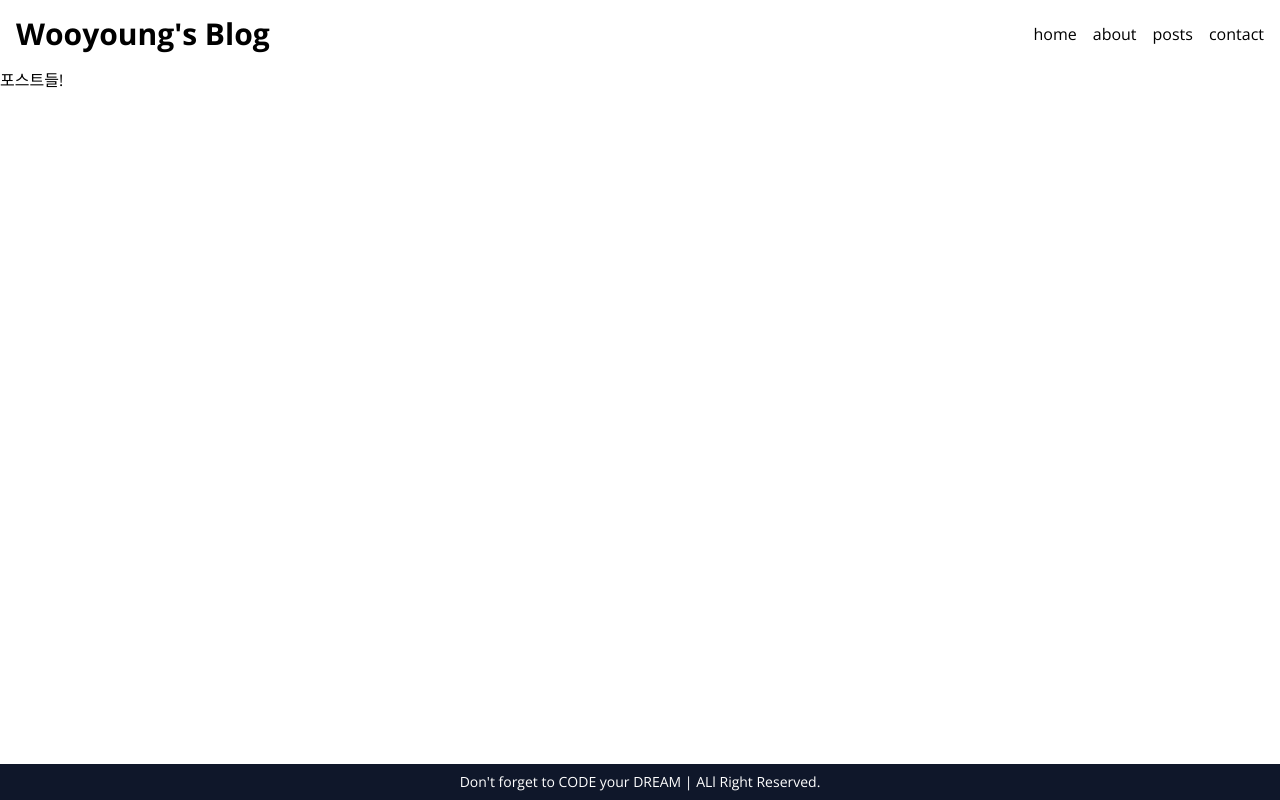
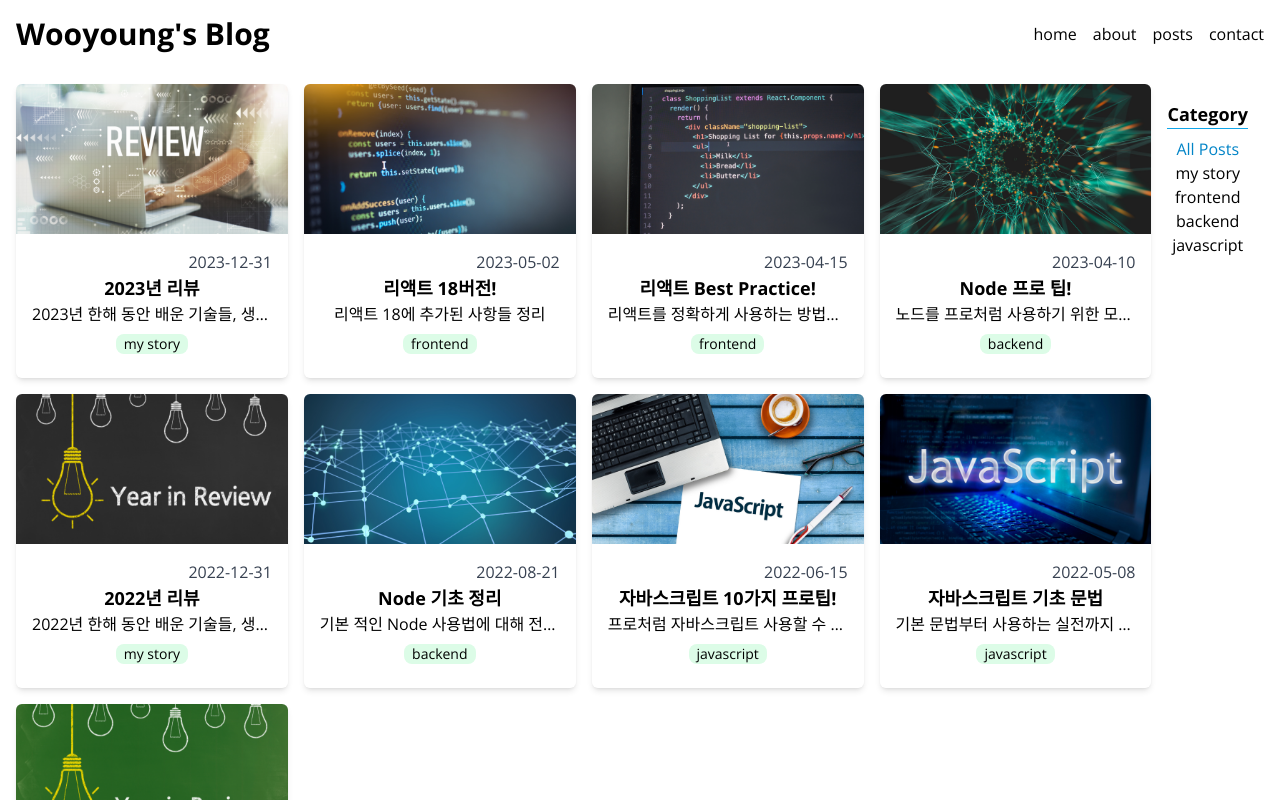
Before and after one commit to whoyoung90/Next-blog, a Next.js app: page /posts in a window 1280 px wide. Built offline with nearby package versions, Linux system fonts and the light colour scheme.

Commit message:
study: 230903 블로그 포스트 페이지

```diff
--- a/src/API/posts.ts
+++ b/src/API/posts.ts
@@ -9,6 +9,7 @@
   path: string;
   featured: boolean;
 };
+export type PostData = Post & { content: string };
 
 export async function getAllPosts(): Promise<Post[]> {
   const filePath = path.join(process.cwd(), "data", "posts.json");
@@ -26,3 +27,15 @@
   return getAllPosts() //
     .then((posts) => posts.filter((post) => !post.featured));
 }
+
+export async function getPostData(fileName: string): Promise<PostData> {
+  const filePath = path.join(process.cwd(), "data", "posts", `${fileName}.md`);
+  const metaData = await getAllPosts() //
+    .then((posts) => posts.find((post) => post.path === fileName));
+
+  if (!metaData)
+    throw new Error(`${fileName}에 해당하는 포스트를 찾을 수 없음`);
+
+  const content = await readFile(filePath, "utf-8");
+  return { ...metaData, content };
+}
--- /dev/null
+++ b/src/app/posts/[slug]/page.tsx
@@ -0,0 +1,17 @@
+import { getPostData } from "@/API/posts";
+
+type Props = {
+  params: {
+    slug: string;
+  };
+};
+
+export default async function PostPage({ params: { slug } }: Props) {
+  const post = await getPostData(slug);
+  return (
+    <>
+      <h1>{post.title}</h1>
+      <pre>{post.content}</pre>
+    </>
+  );
+}
--- a/src/app/posts/page.tsx
+++ b/src/app/posts/page.tsx
@@ -1,3 +1,17 @@
-export default function PostsPage() {
-  return <p>포스트들!</p>;
+import { getAllPosts } from "@/API/posts";
+import FilterablePosts from "@/components/FilterablePosts";
+
+export default async function PostsPage() {
+  const posts = await getAllPosts();
+  const categories = [...new Set(posts.map((post) => post.category))];
+  // ['my story', 'frontend', 'backend', 'javascript']
+
+  return <FilterablePosts posts={posts} categories={categories} />;
 }
+
+/**
+ * post.category들을 그대로 가져오면 중복 데이터 존재
+ *
+ * 그 중복을 Set으로 변환 -> Set을 다시 배열로 변환
+ * Set은 중복이 허용되지 않으므로, 고유한 카테고리들만 출력 가능
+ */
--- /dev/null
+++ b/src/components/Categories.tsx
@@ -0,0 +1,28 @@
+type Props = {
+  categories: string[];
+  selected: string;
+  onClick: (category: string) => void;
+};
+
+export default function Categories({ categories, selected, onClick }: Props) {
+  return (
+    <section className="text-center p-4">
+      <h2 className="text-lg font-bold border-b border-sky-500 mb-2">
+        Category
+      </h2>
+      <ul>
+        {categories.map((category) => (
+          <li
+            className={`cursor-pointer hover:text-sky-500 ${
+              category === selected && "text-sky-600"
+            }`}
+            key={category}
+            onClick={() => onClick(category)}
+          >
+            {category}
+          </li>
+        ))}
+      </ul>
+    </section>
+  );
+}
--- /dev/null
+++ b/src/components/FilterablePosts.tsx
@@ -0,0 +1,35 @@
+"use client";
+import { useState } from "react";
+import { Post } from "@/API/posts";
+import PostsGrid from "./PostsGrid";
+import Categories from "./Categories";
+
+type Props = {
+  posts: Post[];
+  categories: string[];
+};
+const ALL_POSTS = "All Posts";
+
+export default function FilterablePosts({ posts, categories }: Props) {
+  const [selected, setSelected] = useState(ALL_POSTS); // 상수 변수화
+  const filtered =
+    selected === ALL_POSTS
+      ? posts
+      : posts.filter((post) => post.category === selected);
+  return (
+    <section className="flex m-4">
+      <PostsGrid posts={filtered} />
+      <Categories
+        categories={[ALL_POSTS, ...categories]}
+        selected={selected}
+        onClick={setSelected}
+      />
+    </section>
+  );
+}
+
+/**
+ * @description 전달 및 호출 인자가 동일하면 생략가능
+ * onClick={(selected) => setSelected(selected)}
+ * onClick={setSelected}
+ */
--- a/src/components/MultiCarousel.tsx
+++ b/src/components/MultiCarousel.tsx
@@ -4,7 +4,7 @@
 const responsive = {
   superLargeDesktop: {
     breakpoint: { max: 4000, min: 3000 },
-    items: 4,
+    items: 4, // grid가 4까지니까
   },
   desktop: {
     breakpoint: { max: 3000, min: 1024 },
```
